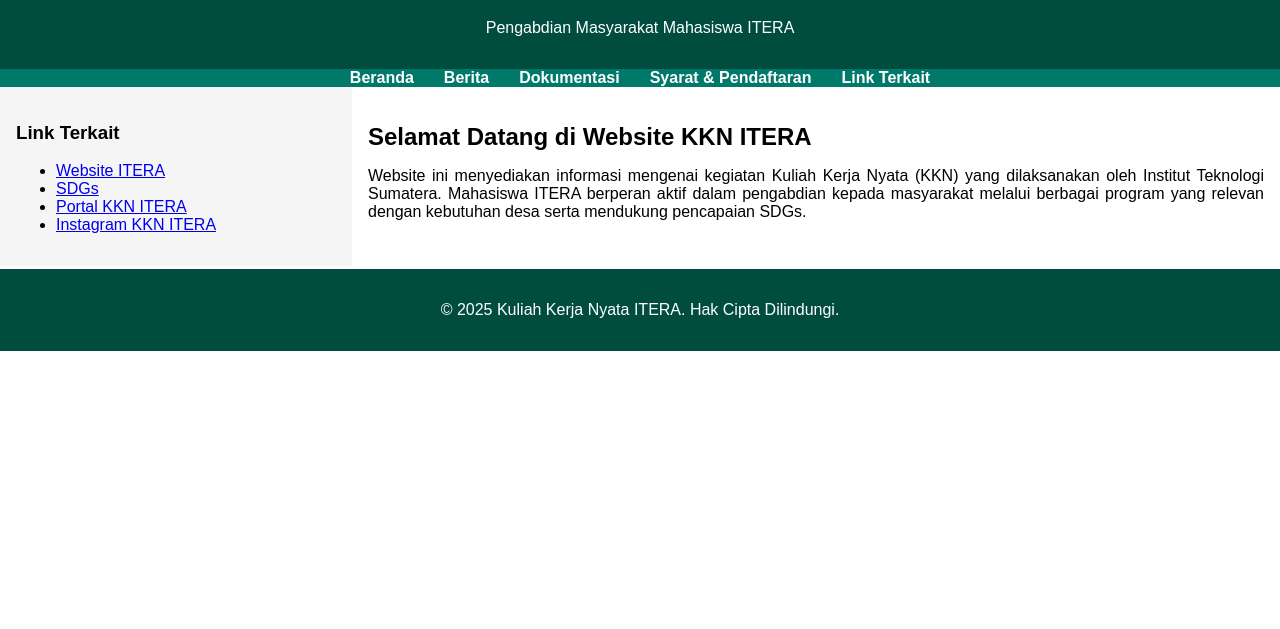
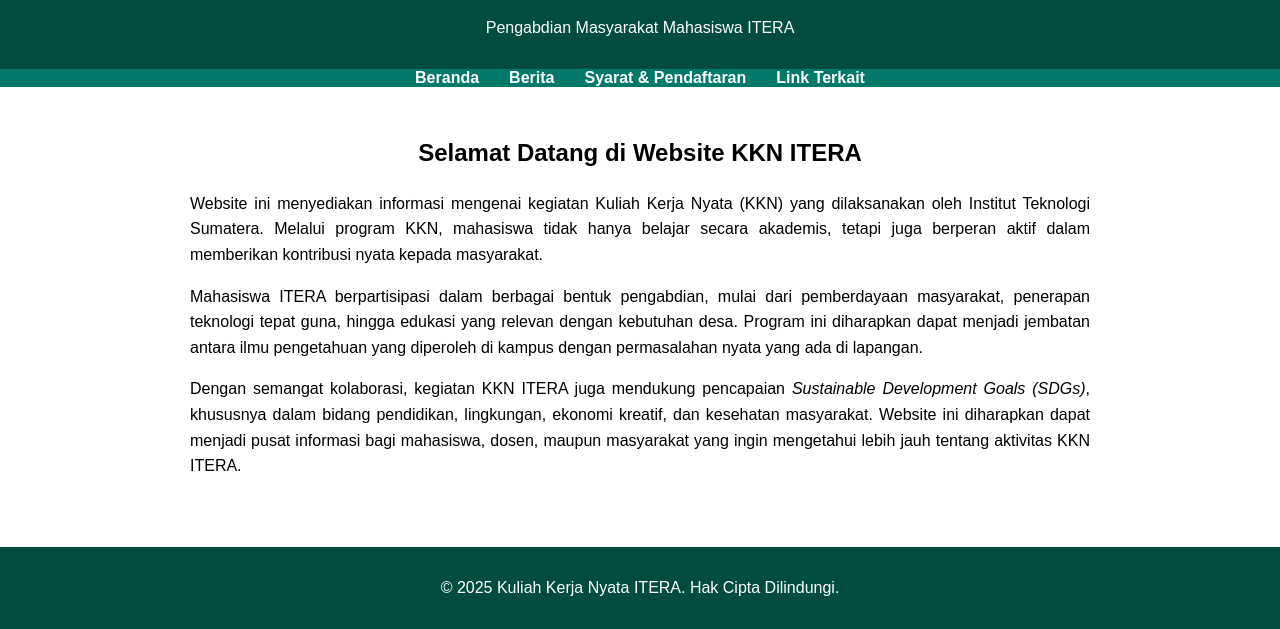
Before and after one commit to ThDptr/tugas2_pemweb, a plain HTML site: page index.html in a window 1280 px wide. Shown: the part 197-826 px from the top of the page. Before the commit the page ends 800 px from the top, so only its background shows below. Drawn offline with Linux system fonts and the light colour scheme.

Commit message:
Update index.html

```diff
--- a/index.html
+++ b/index.html
@@ -39,35 +39,26 @@
             text-decoration: none;
             font-weight: bold;
         }
-        aside {
-            background: #f5f5f5;
-            padding: 1em;
-            width: 25%;
-            float: left;
+        main {
+            padding: 2em;
+            max-width: 900px;
+            margin: auto;
         }
-        main {
-            padding: 1em;
-            width: 70%;
-            float: right;
+        main h2 {
+            text-align: center;
+            margin-bottom: 1em;
         }
-        .welcome {
-            margin-bottom: 2em;
-        }
-        .welcome h2 {
-            margin-bottom: 0.5em;
-        }
-        .welcome p {
+        main p {
             text-align: justify;
+            margin-bottom: 1em;
+            line-height: 1.6;
         }
         footer {
-            clear: both;
             margin-top: 20px;
         }
     </style>
 </head>
 <body>
-
-    <div>
 
     <header>
         <div class="logo-container">
@@ -82,43 +73,40 @@
         <ul>
             <li><a href="index.html">Beranda</a></li>
             <li><a href="berita.html">Berita</a></li>
-                <li><a href="layanan.html">Dokumentasi</a></li>
             <li><a href="syarat_daftar.html">Syarat & Pendaftaran</a></li>
             <li><a href="linkterkait.html">Link Terkait</a></li>
         </ul>
     </nav>
 
-        <div>
-            <aside>
-                <h3>Link Terkait</h3>
-                <ul>
-                    <li><a href="https://www.itera.ac.id/" target="_blank">Website ITERA</a></li>
-                    <li><a href="https://sdgs.un.org/goals" target="_blank">SDGs</a></li>
-                    <li><a href="https://kkn.itera.ac.id/" target="_blank">Portal KKN ITERA</a></li>
-                    <li><a href="https://www.instagram.com/kkn_itera/" target="_blank">Instagram KKN ITERA</a></li>
-                </ul>
-            </aside>
-
     <main>
-                <section class="welcome">
         <h2>Selamat Datang di Website KKN ITERA</h2>
         <p>
             Website ini menyediakan informasi mengenai kegiatan Kuliah Kerja Nyata (KKN)
             yang dilaksanakan oleh Institut Teknologi Sumatera.
-                        Mahasiswa ITERA berperan aktif dalam pengabdian kepada masyarakat
-                        melalui berbagai program yang relevan dengan kebutuhan desa serta mendukung pencapaian SDGs.
+            Melalui program KKN, mahasiswa tidak hanya belajar secara akademis,
+            tetapi juga berperan aktif dalam memberikan kontribusi nyata kepada masyarakat.
         </p>
-                </section>
 
+        <p>
+            Mahasiswa ITERA berpartisipasi dalam berbagai bentuk pengabdian, mulai dari
+            pemberdayaan masyarakat, penerapan teknologi tepat guna, hingga edukasi
+            yang relevan dengan kebutuhan desa. Program ini diharapkan dapat menjadi
+            jembatan antara ilmu pengetahuan yang diperoleh di kampus dengan permasalahan
+            nyata yang ada di lapangan.
+        </p>
 
+        <p>
+            Dengan semangat kolaborasi, kegiatan KKN ITERA juga mendukung pencapaian
+            <i>Sustainable Development Goals (SDGs)</i>, khususnya dalam bidang
+            pendidikan, lingkungan, ekonomi kreatif, dan kesehatan masyarakat.
+            Website ini diharapkan dapat menjadi pusat informasi bagi mahasiswa, dosen,
+            maupun masyarakat yang ingin mengetahui lebih jauh tentang aktivitas KKN ITERA.
+        </p>
     </main>
-        </div>
 
     <footer>
         <p>&copy; 2025 Kuliah Kerja Nyata ITERA. Hak Cipta Dilindungi.</p>
     </footer>
 
-    </div>
-
 </body>
 </html>
```
Lines whose indentation alone changed are shown as unchanged.
